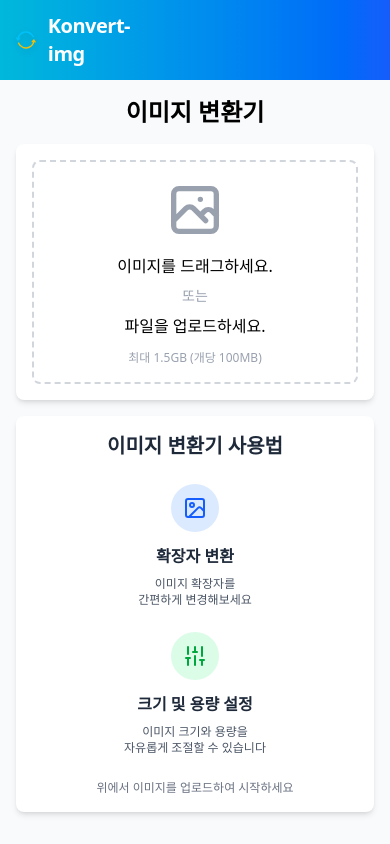
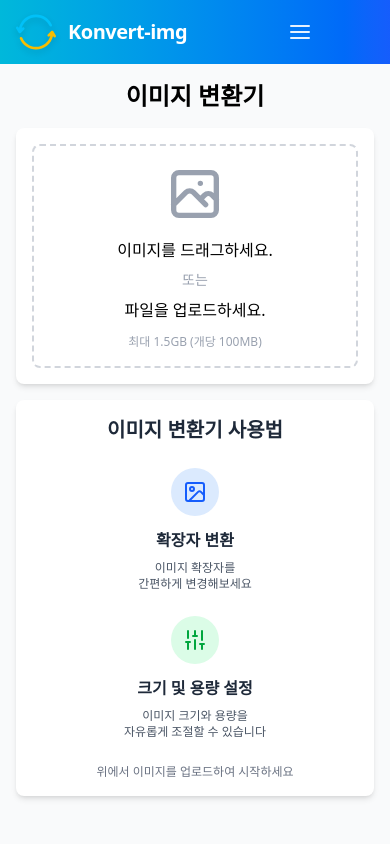
Before and after one commit to terrydkim/konvert-img, a React (Vite) app: page / in a window 390 px wide. Shown: the top 844 px of the page. Built offline with nearby package versions, Linux system fonts and the light colour scheme.

Commit message:
feat: 햄버거 메뉴 및 모바일 레이아웃 추가

```diff
--- /dev/null
+++ b/src/components/header/HamburgerMenu.tsx
@@ -0,0 +1,123 @@
+import { useEffect, useId, useRef, useState } from "react";
+import { NavLink, useLocation } from "react-router-dom";
+import { navLink } from "./header.nav-link.cva";
+
+type LinkItem = { to: string; label: string };
+
+type HamburgerMenuProps = {
+  links: LinkItem[];
+  breakpoint?: "sm" | "md" | "lg" | "xl";
+  className?: string;
+  panelClassName?: string;
+};
+
+const bpToClass = (bp: HamburgerMenuProps["breakpoint"]) => bp ?? "md";
+
+const HamburgerMenu = ({
+  links,
+  breakpoint = "md",
+  className = "",
+  panelClassName = "",
+}: HamburgerMenuProps) => {
+  const [open, setOpen] = useState(false);
+  const panelId = useId();
+  const btnRef = useRef<HTMLButtonElement | null>(null);
+  const panelRef = useRef<HTMLDivElement | null>(null);
+  const location = useLocation();
+
+  // 라우트 변경 시 닫기
+  useEffect(() => setOpen(false), [location.pathname]);
+
+  // ESC 닫기 + 포커스 복원
+  useEffect(() => {
+    if (!open) return;
+
+    const onKey = (e: KeyboardEvent) =>
+      e.key === "Escape" && (setOpen(false), btnRef.current?.focus());
+    window.addEventListener("keydown", onKey);
+    return () => window.removeEventListener("keydown", onKey);
+  }, [open]);
+
+  useEffect(() => {
+    if (!open) return;
+
+    const onDown = (e: MouseEvent) => {
+      if (!panelRef.current || panelRef.current.contains(e.target as Node))
+        return;
+      if (btnRef.current && btnRef.current.contains(e.target as Node)) return;
+      setOpen(false);
+    };
+    document.addEventListener("mousedown", onDown); // window, document는 코딩 관례
+    return () => document.removeEventListener("mousedown", onDown);
+  }, [open]);
+
+  const bp = bpToClass(breakpoint);
+
+  return (
+    <div className={`justify-self-end ${bp}:hidden ${className}`}>
+      <button
+        ref={btnRef}
+        type="button"
+        className={`inline-flex ${bp}:hidden items-center justify-center rounded-md p-2 text-white/90 hover:text-white hover:bg-white/10
+      focus-visible:outline-none focus-visible:ring-2 focus-visible:ring-white/60`}
+        aria-label={open ? "메뉴 닫기" : "메뉴 열기"}
+        aria-expanded={open ? true : false}
+        aria-controls={panelId}
+        onClick={() => setOpen((v) => !v)}
+      >
+        {open ? (
+          /* X */
+          <svg width="24" height="24" viewBox="0 0 24 24" aria-hidden="true">
+            <path
+              d="M6 6l12 12M18 6l-12 12"
+              stroke="currentColor"
+              strokeWidth="2"
+              strokeLinecap="round"
+            />
+          </svg>
+        ) : (
+          /* ☰ */
+          <svg width="24" height="24" viewBox="0 0 24 24" aria-hidden="true">
+            <path
+              d="M3 6h18M3 12h18M3 18h18"
+              stroke="currentColor"
+              strokeWidth="2"
+              strokeLinecap="round"
+            />
+          </svg>
+        )}
+      </button>
+      <div
+        ref={panelRef}
+        id={panelId}
+        className={[
+          `${bp}:hidden overflow-hidden transition-[max-height,opacity] duration-300`,
+          open ? "max-h-96 opacity-100" : "max-h-0 opacity-0",
+          panelClassName,
+        ].join(" ")}
+      >
+        <nav aria-label="모바일 탐색" className="pt-2">
+          <ul className="flex flex-col gap-2 py-2">
+            {links.map(({ to, label }) => (
+              <li key={to}>
+                <NavLink
+                  to={to}
+                  className={({ isActive }) =>
+                    [
+                      navLink({ active: isActive }),
+                      "w-full px-2 py-2 hover:bg-white/10",
+                    ].join(" ")
+                  }
+                >
+                  {label}
+                </NavLink>
+              </li>
+            ))}
+          </ul>
+        </nav>
+      </div>
+    </div>
+  );
+};
+
+export default HamburgerMenu;
--- a/src/components/header/Header.tsx
+++ b/src/components/header/Header.tsx
@@ -1,16 +1,17 @@
 import { Link, NavLink } from "react-router-dom";
 import ConverterIcon from "../icons/ConverterIcon";
+import HamburgerMenu from "./HamburgerMenu";
 import { navLink } from "./header.nav-link.cva";
 
 export default function Header() {
   return (
     <header className="bg-gradient-to-r from-cyan-500 to-blue-600 shadow-lg">
       <div className="container mx-auto px-4 py-3 md:px-6 md:py-4">
-        <div className="grid grid-cols-3 items-center gap-2 md:gap-6">
+        <div className="grid grid-col-2 md:grid-cols-3 items-center gap-2 md:gap-6">
           <Link
             to="/"
             aria-label="홈으로 이동"
-            className="flex items-center gap-3
+            className="flex items-center gap-3 col-start-1
             focus-visible:outline-none focus-visible:ring-2 focus-visible:ring-white/60 rounded-lg"
           >
             <ConverterIcon size={40} className="drop-shadow-md" />
@@ -19,7 +20,7 @@ export default function Header() {
             </span>
           </Link>
           <nav
-            className="justify-self-center hidden md:block"
+            className="justify-self-center hidden md:col-start-2 md:block"
             aria-label="메인 탐색"
           >
             <ul className="flex gap-6">
@@ -55,6 +56,15 @@ export default function Header() {
               </li>
             </ul>
           </nav>
+          <HamburgerMenu
+            className="col-start-2 justify-self-end md:col-start-3"
+            links={[
+              { to: "/", label: "이미지 변환" },
+              { to: "/remove-background", label: "배경 제거" },
+              { to: "/signature", label: "서명" },
+            ]}
+            breakpoint="md"
+          />
         </div>
       </div>
     </header>
```
